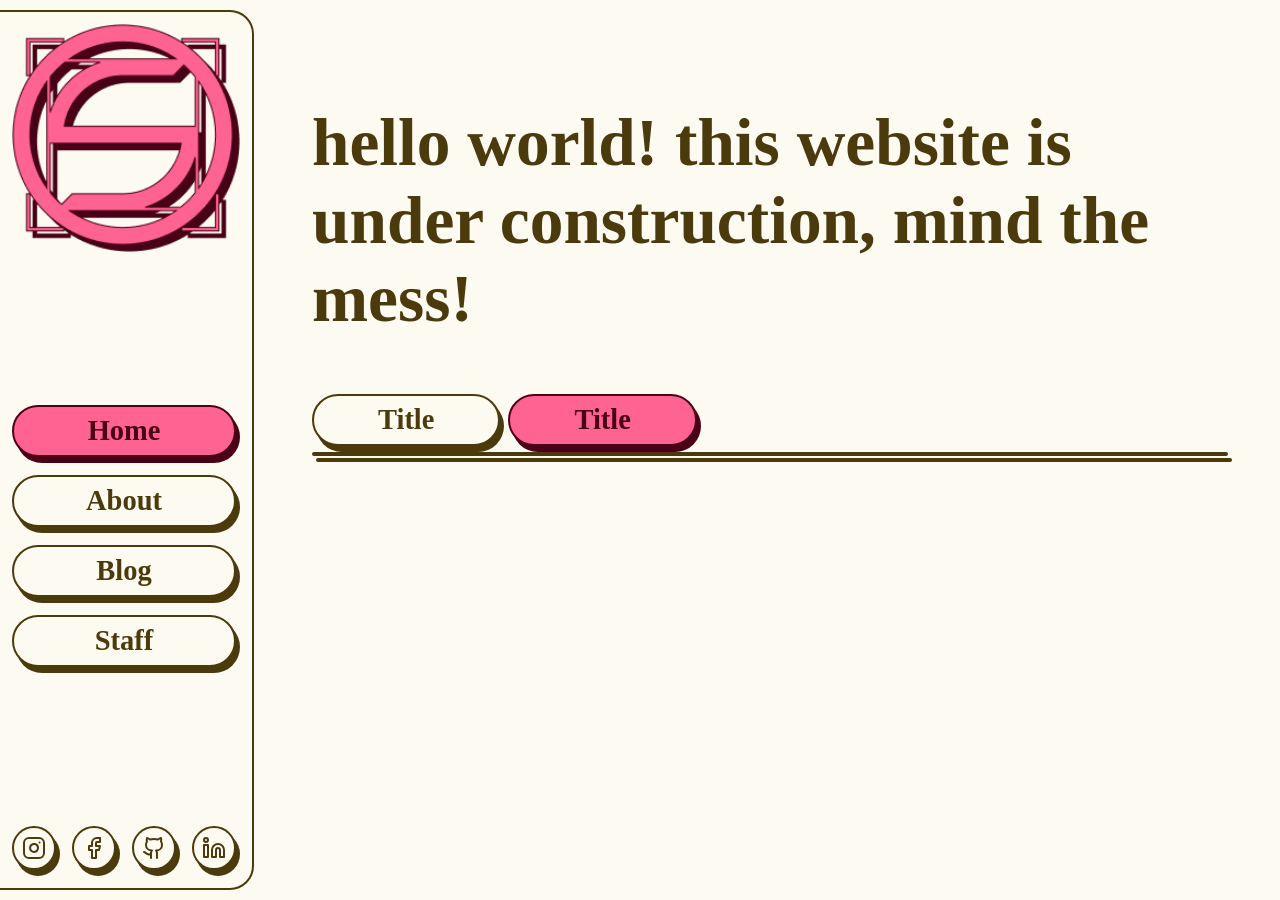
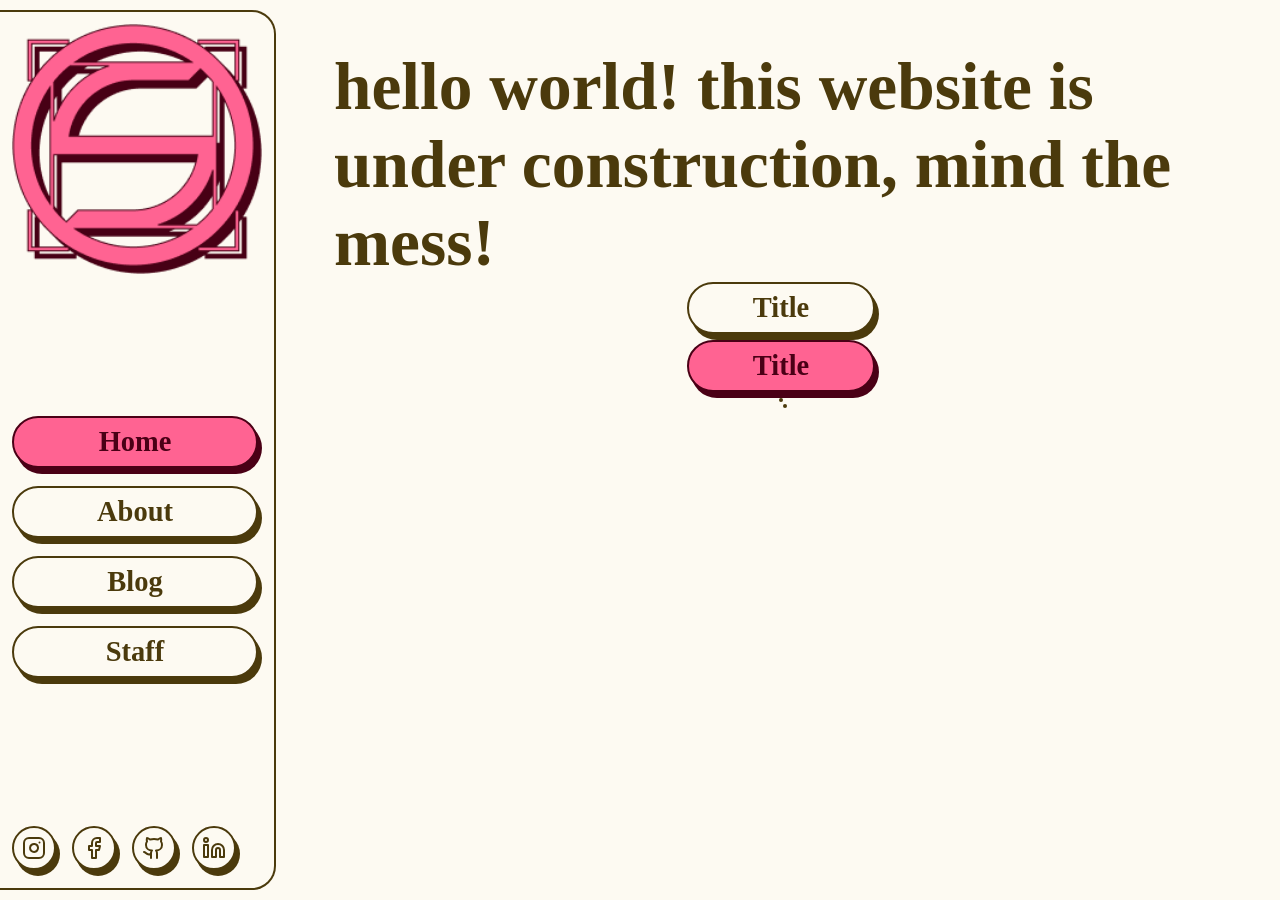
Before and after one commit to SonjaHanekom/personal-site, a Jekyll site: the page built from index.html, in a window 1280 px wide. Built offline with Jekyll 4.4.1, drawn with Linux system fonts in a browser that asks for light colours; some web fonts are replaced.

```diff
--- a/_sass/main.scss
+++ b/_sass/main.scss
@@ -99,6 +99,13 @@ $info:#e59ec3;
   @include variant($light);
   @include rounded;
   display: flex;
+  text-decoration: none !important;
+  overflow: hidden;
+  img {
+    max-width: 40%;
+    object-fit: cover;
+
+  }
 }
 
 .button-group {
@@ -113,6 +120,9 @@ $info:#e59ec3;
 .flex {
   display: flex;
   gap: 12px;
+  &.col {
+    flex-direction: column;
+  }
 }
 
 .fill {
@@ -123,9 +133,27 @@ $info:#e59ec3;
   gap: 8px;
 }
 
+.content-container {
+  width: 80%;
+  max-width: 1200px;
+  gap: 16px;
+}
+.padding {
+  &.right {
+    padding-right: 16px;
+  }
+}
+
+.text-small {
+  font-size: 0.75rem;
+}
 #content {
   overflow: auto;
   padding: 3rem;
+  display: flex;
+  align-items: center;
+  flex-direction: column;
+  flex: 1 1 0%;
 }
 
 nav {
@@ -156,12 +184,14 @@ h1 {
   font-size: 4.21rem;
   font-family: MuseoModerno;
   font-weight: 600;
+  margin: 0;
 }
 
 h2 {
   font-size: 3.16rem;
   font-family: MuseoModerno;
   font-weight: 600;
+  margin: 0;
 }
 
 h3 {
```
Also changed, not shown: _posts/2024-07-06-blog.md (+4 -0 lines), blog.html (+21 -3 lines).
